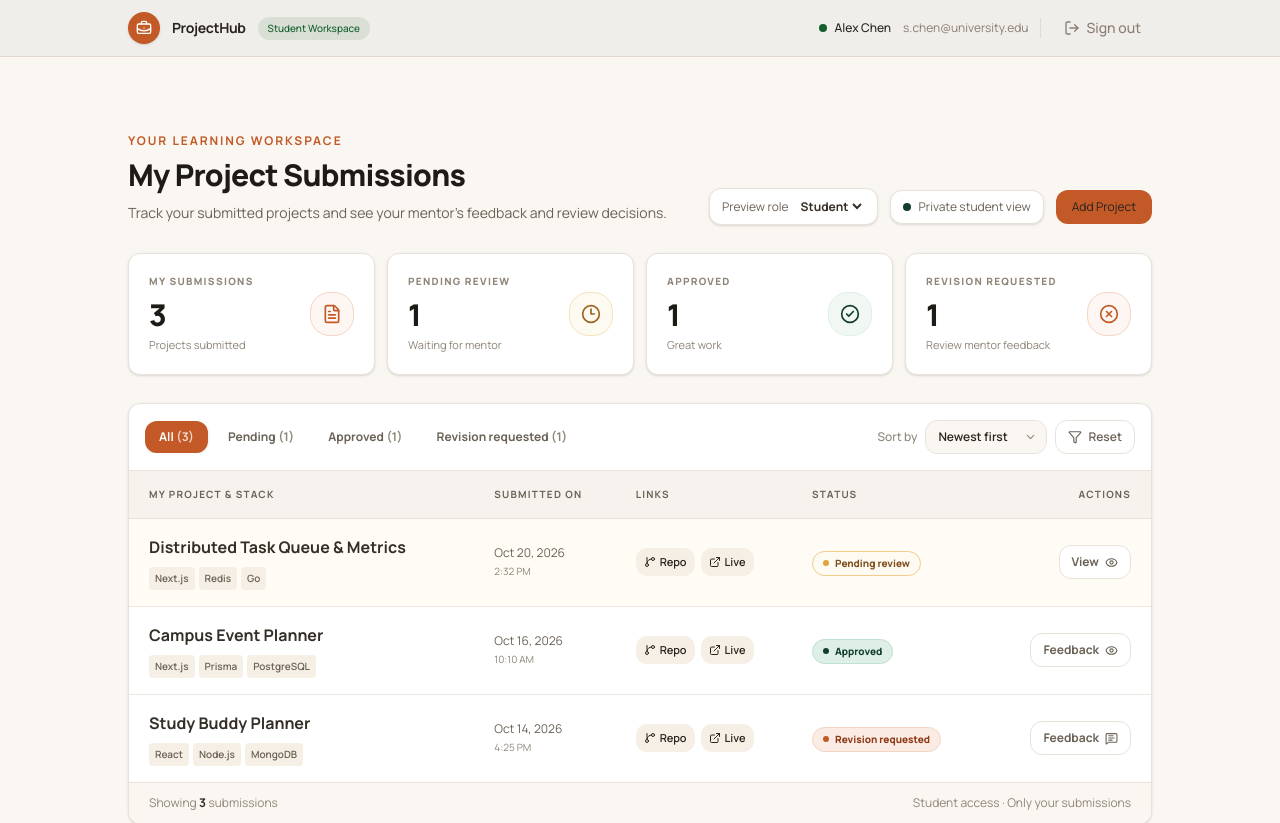
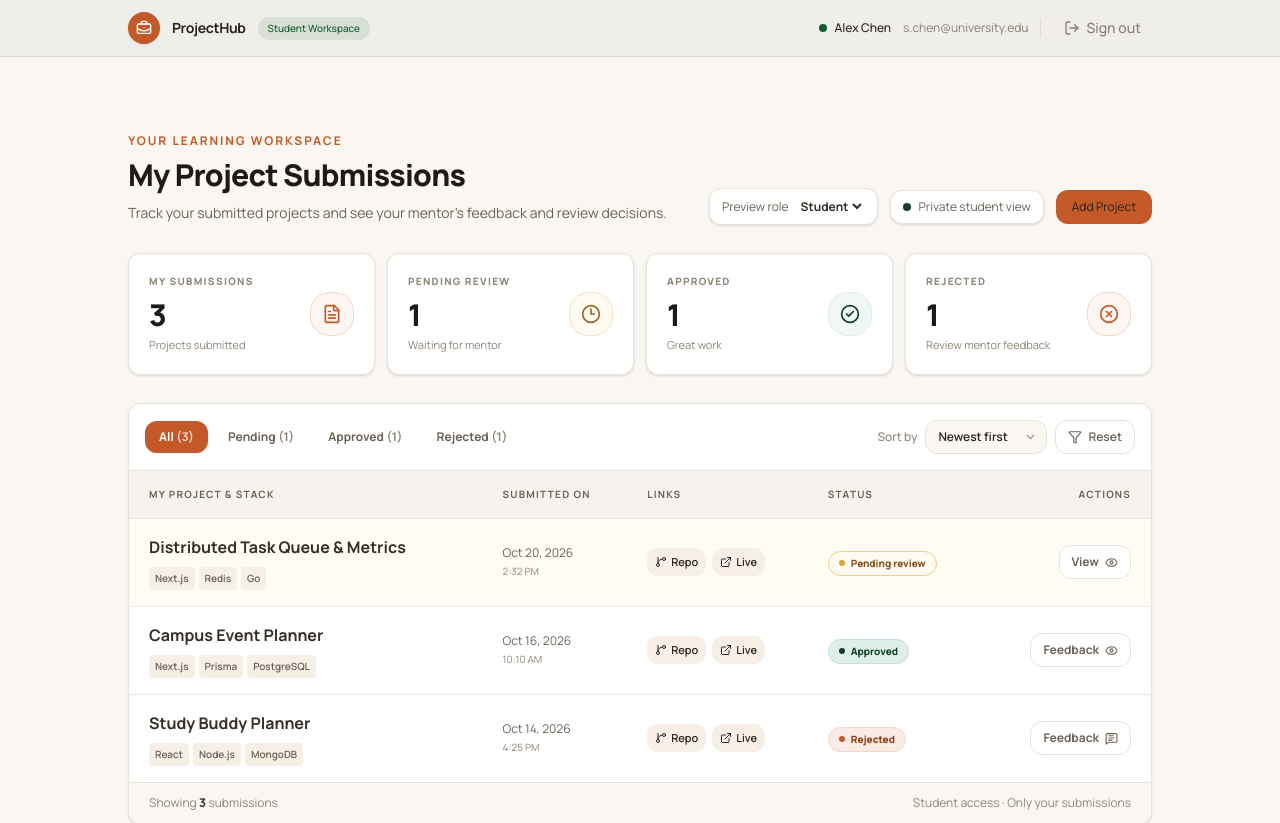
Before and after one commit to Musfiqur-Rahman0/Project-hub-client, a Next.js app: page / in a window 1280 px wide. Shown: the top 823 px of the page. Built offline with nearby package versions, Linux system fonts and the light colour scheme.

Commit message:
fix(dashboard): update submission status labels from "Revision requested" to "Rejected"

```diff
--- a/app/(app)/page.tsx
+++ b/app/(app)/page.tsx
@@ -89,7 +89,7 @@ export default function DashboardPage() {
           hint: "Successfully reviewed",
         },
         {
-          label: "Revision requested",
+          label: "Rejected",
           value: submissions.filter((s) => s.status === "Rejected").length,
           icon: CircleX,
           tone: "red" as const,
@@ -124,7 +124,7 @@ export default function DashboardPage() {
           hint: "Great work",
         },
         {
-          label: "Revision requested",
+          label: "Rejected",
           value: submissions.filter(
             (s) => s.studentId === "student-current" && s.status === "Rejected",
           ).length,
@@ -236,7 +236,7 @@ export default function DashboardPage() {
                       onClick={() => setFilter(status)}
                       className={`whitespace-nowrap rounded-[12px] px-3.5 py-2 text-xs font-bold transition ${filter === status ? "bg-[#C25927] text-white shadow-sm" : "text-[#6B6256] hover:bg-[#F5EFE6]"}`}
                     >
-                      {status === "Rejected" ? "Revision requested" : status}{" "}
+                      {status === "Rejected" ? "Rejected" : status}{" "}
                       <span
                         className={
                           filter === status ? "text-white/75" : "text-[#8F8578]"
@@ -515,7 +515,7 @@ export default function DashboardPage() {
                     ? "Awaiting review"
                     : selected.status === "Approved"
                       ? "Approved submission"
-                      : "Revision requested"}
+                      : "Rejected"}
                 </div>
                 <h2
                   id="submission-title"
@@ -642,11 +642,11 @@ export default function DashboardPage() {
                       onClick={() => setDecision("Rejected")}
                       className={`flex items-center justify-center gap-2 rounded-[12px] border px-3 py-3 text-sm font-bold transition ${decision === "Rejected" ? "border-[#C25927] bg-[#FDF6F2] text-[#8E3A17] ring-2 ring-[#C25927]/10" : "border-[#E8E3DA] hover:border-[#C25927]/40"}`}
                     >
-                      <CircleX size={16} /> Request revision
+                      <CircleX size={16} /> Request Rejected
                     </button>
                   </div>
                   <p className="mt-2 text-xs text-[#8F8578]">
-                    A written note is recommended when requesting a revision.
+                    A written note is recommended when requesting a Rejected.
                   </p>
                 </div>
               )}
--- a/components/dashboard/submission-status.tsx
+++ b/components/dashboard/submission-status.tsx
@@ -8,7 +8,7 @@ const styles: Record<SubmissionStatus, string> = {
 const labels: Record<SubmissionStatus, string> = {
   Pending: "Pending review",
   Approved: "Approved",
-  Rejected: "Revision requested",
+  Rejected: "Rejected",
 };
 
 export function StatusBadge({ status }: { status: SubmissionStatus }) {
```
